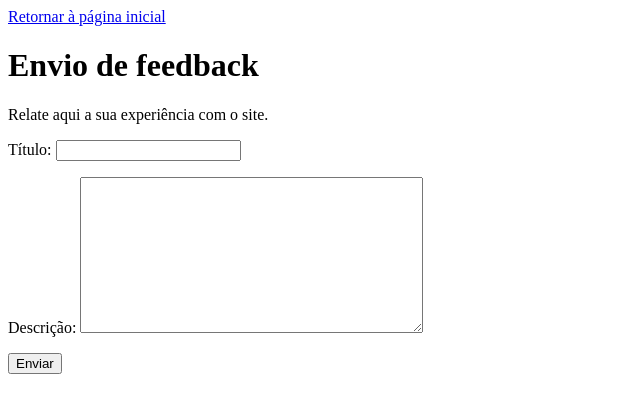
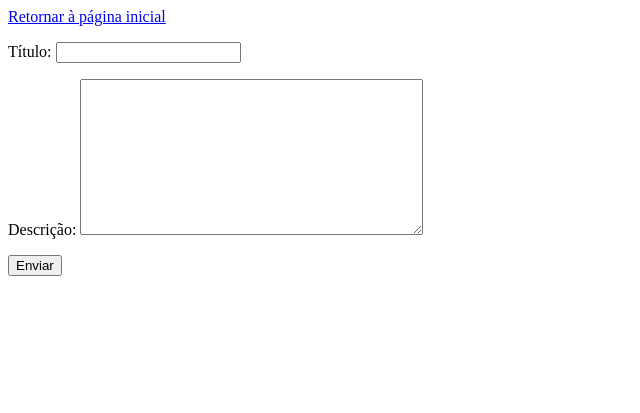
Before and after one commit to MC426-2s2023/MC426, a Django app: page /home/feedback/ in a window 1280 px wide. Shown: the top 413 px of the page, without its empty margins (0-640 px from the left). Run offline with Django 4.2, Linux system fonts and the light colour scheme; a user stored in the database is signed in.

Commit message:
Revert "Melhorado descrição do site de feedback"
This reverts commit c801a12d7d8c5f3659a7d2a67bf84aba74508261.

```diff
--- a/projeto_mc426/feedback/templates/feedback/formulario.html
+++ b/projeto_mc426/feedback/templates/feedback/formulario.html
@@ -1,7 +1,5 @@
 {% extends "base.html" %}
 {% block content %}
-<h1> Envio de feedback </h1>
-<p> Relate aqui a sua experiência com o site. </p>
 <form action="{% url 'feedback:feedback' %}" method="post">
   {% csrf_token %}
   {{ form.as_p }}
```
